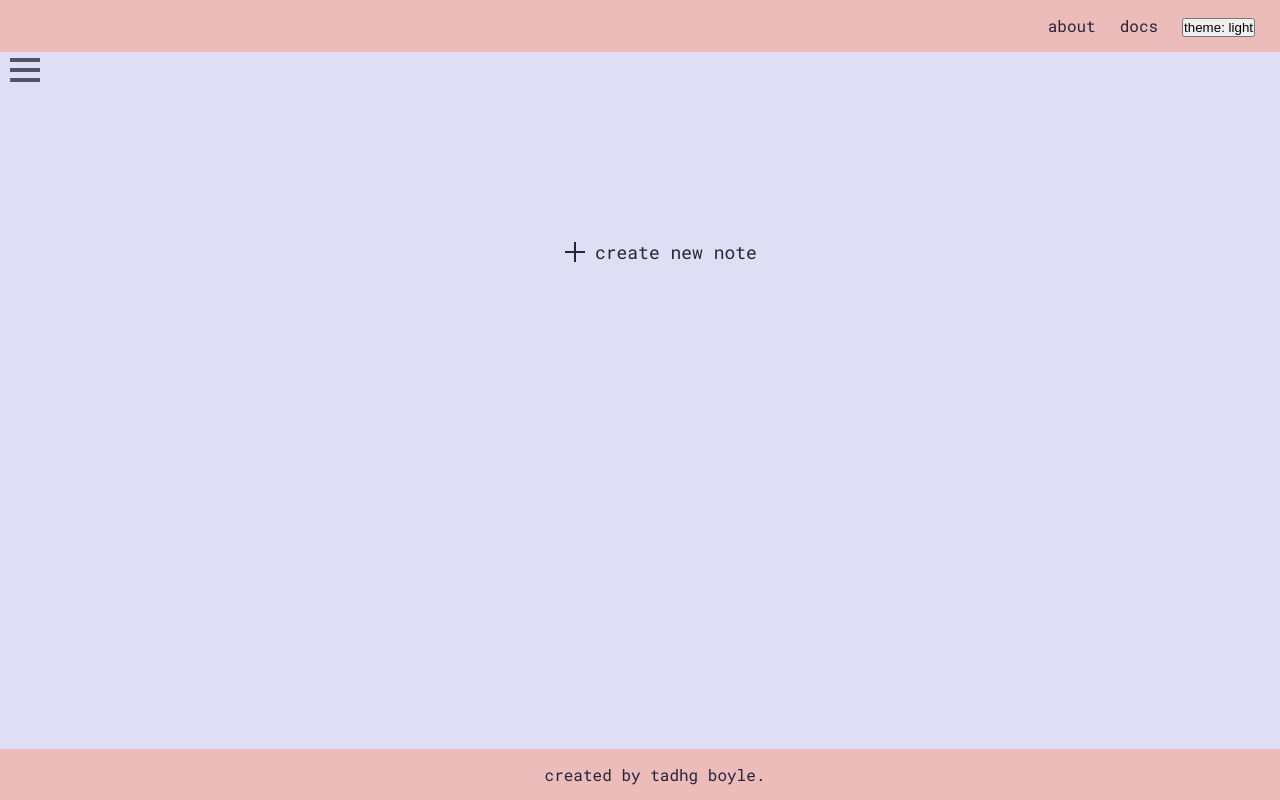
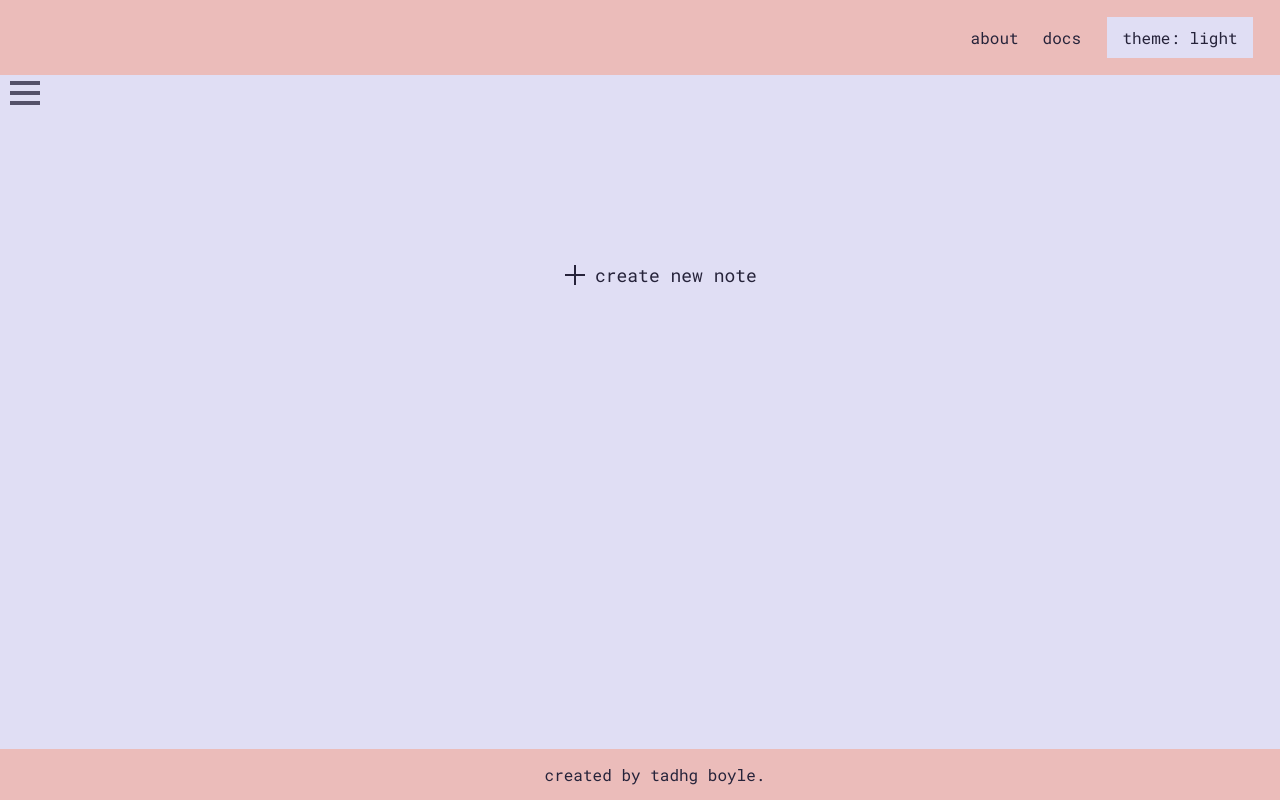
Before and after one commit to tadhgboyle/1620-assignment-2, a plain HTML site: page index.html in a window 1280 px wide. Drawn offline with Linux system fonts and the light colour scheme.

Commit message:
:sparkles: Style theme mode switch button

```diff
--- a/css/styles.css
+++ b/css/styles.css
@@ -53,6 +53,17 @@ nav>ul {
 .nav>li {
     display: inline;
     margin: 0 10px;
+}
+
+.nav>li>input {
+    border: 2px solid var(--secondary-background);
+    background-color: var(--main-background);
+    color: var(--main-text);
+    padding: 10px 15px;
+    width: 150px;
+    font-size: 16px;
+    font-family: 'Roboto Mono', monospace;
+    cursor: pointer;
 }
 
 /* Create 3 columns for our main section */
```
Also changed, not shown: index.html (+0 -1 lines).
